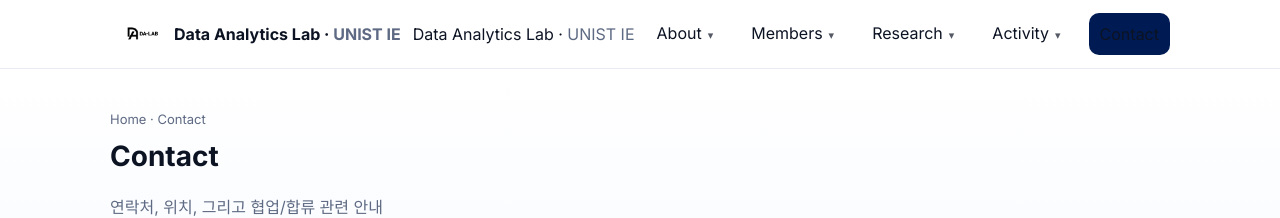
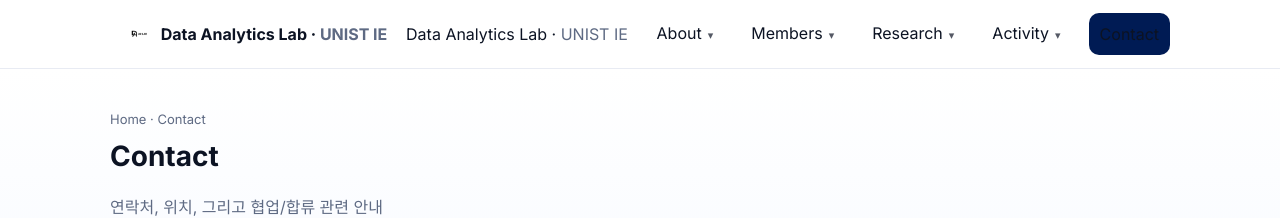
Before and after one commit to UNIST-DA/unist-da.github.io, a Jekyll site: the page built from contact/index.html, in a window 1280 px wide. Shown: the top 218 px of the page. Built offline with Jekyll 4.4.1, drawn with Linux system fonts in a browser that asks for light colours.

Commit message:
Update style.css

```diff
--- a/assets/style.css
+++ b/assets/style.css
@@ -36,7 +36,7 @@ header{
 .brand{display:flex;gap:10px;align-items:center;font-weight:700}
 /* 브랜드: PNG만 사용 */
 .brand-img{
-  height:40px;     /* ← 원하는 크기로 36~44px 사이 조절 */
+  height:20px;     /* ← 원하는 크기로 36~44px 사이 조절 */
   width:auto;
   display:block;
 }
```
